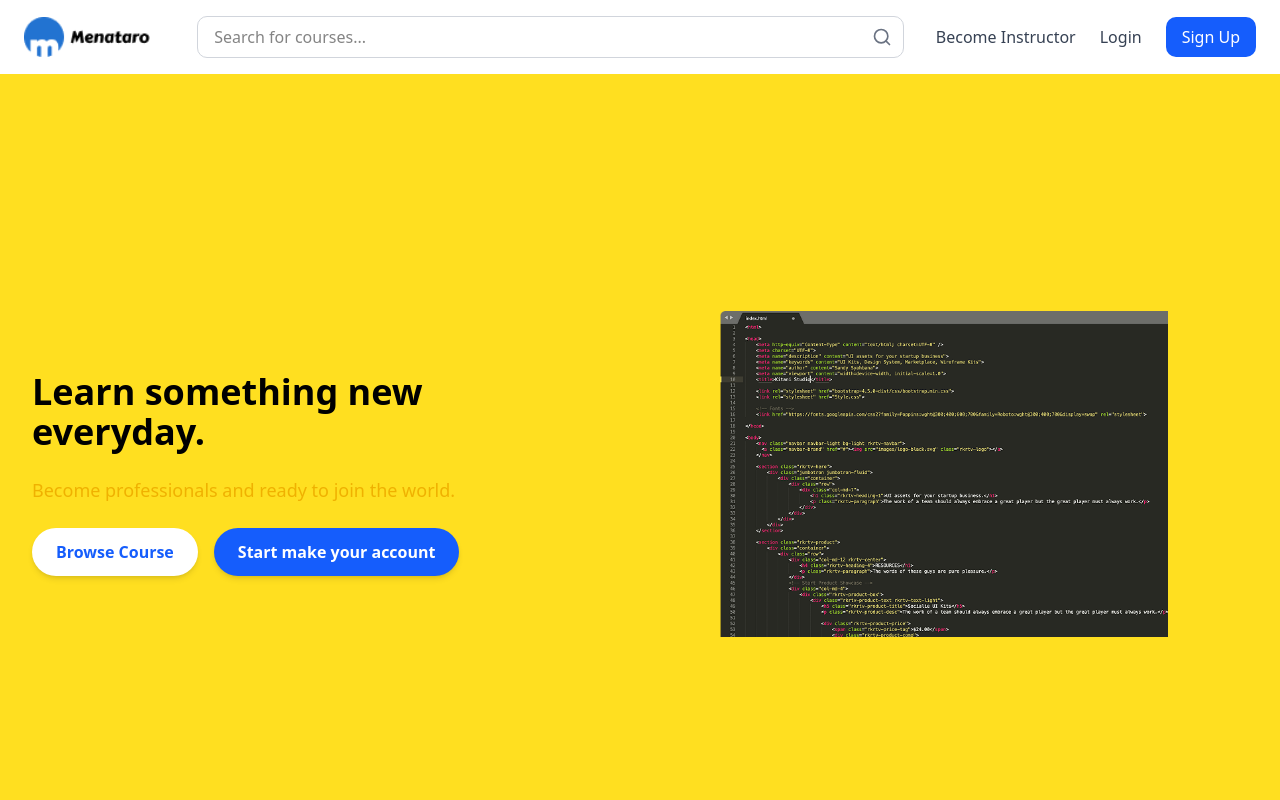
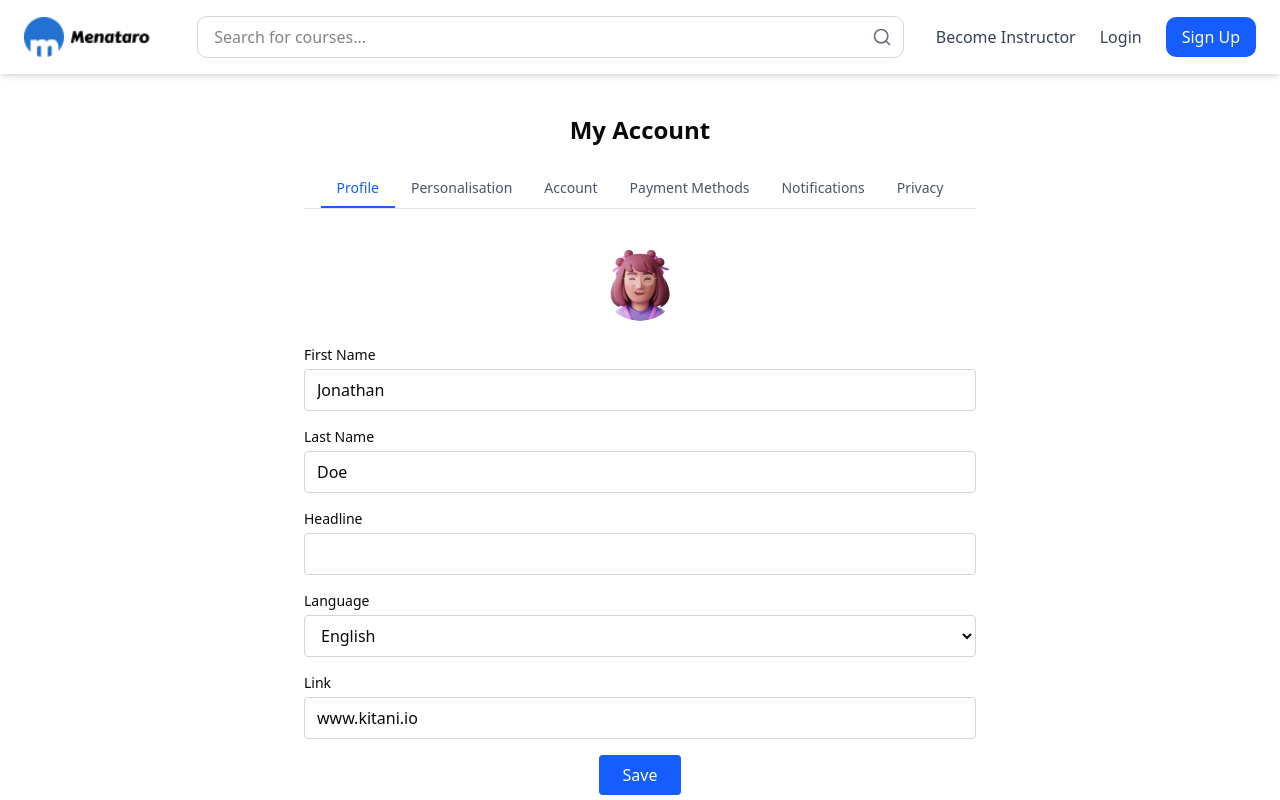
Before and after one commit to SarunMr/Mentaro, a React (Vite) app: page / in a window 1280 px wide. Shown: the top 800 px of the page. Built offline with nearby package versions, Linux system fonts and the light colour scheme.

Commit message:
Profile page setup

```diff
--- a/src/main.jsx
+++ b/src/main.jsx
@@ -2,10 +2,11 @@ import { StrictMode } from "react";
 import { createRoot } from "react-dom/client";
 import "./index.css";
 import Homepage from "./pages/Homepage.jsx";
+import ProfilePage from "./pages/Profilepage.jsx";
 
 
 createRoot(document.getElementById("root")).render(
   <StrictMode>
-    < Homepage/>
+    <ProfilePage/>
   </StrictMode>,
 );
--- /dev/null
+++ b/src/pages/Profilepage.jsx
@@ -0,0 +1,218 @@
+import React, { useState } from 'react';
+import MentaroNavbar from '../components/Mentaronavbar.jsx';
+import MentaroFooter from '../components/Mentarofooter.jsx';
+import girlAvatar from '../assets/images/girl.png';
+
+export default function Profilepage() { // Changed from Homepage to ProfilePage
+  const [formData, setFormData] = useState({
+    firstName: 'Jonathan',
+    lastName: 'Doe',
+    headline: '',
+    language: 'English',
+    link: 'www.kitani.io',
+    profileImage: null,
+  });
+
+  const [errors, setErrors] = useState({}); // Added error state
+  const [activeTab, setActiveTab] = useState('Profile');
+  const [isSubmitting, setIsSubmitting] = useState(false); // Added loading state
+
+  const tabs = ['Profile', 'Personalisation', 'Account', 'Payment Methods', 'Notifications', 'Privacy'];
+
+  const validateForm = () => {
+    const newErrors = {};
+    if (!formData.firstName.trim()) newErrors.firstName = 'First name is required';
+    if (!formData.lastName.trim()) newErrors.lastName = 'Last name is required';
+    if (formData.link && !formData.link.startsWith('http')) {
+      newErrors.link = 'Link must start with http:// or https://';
+    }
+    setErrors(newErrors);
+    return Object.keys(newErrors).length === 0;
+  };
+
+  const handleChange = (e) => {
+    const { name, value } = e.target;
+    setFormData((prev) => ({ ...prev, [name]: value }));
+    // Clear error when user starts typing
+    if (errors[name]) {
+      setErrors((prev) => ({ ...prev, [name]: '' }));
+    }
+  };
+
+  const handleImageUpload = (e) => {
+    const file = e.target.files[0];
+    if (file) {
+      // Validate file type
+      if (!file.type.startsWith('image/')) {
+        alert('Please upload an image file');
+        return;
+      }
+      // Validate file size (max 5MB)
+      if (file.size > 5 * 1024 * 1024) {
+        alert('File size should be less than 5MB');
+        return;
+      }
+      const imageUrl = URL.createObjectURL(file);
+      setFormData((prev) => ({ ...prev, profileImage: imageUrl }));
+    }
+  };
+
+  const handleSubmit = async (e) => {
+    e.preventDefault();
+    if (!validateForm()) return;
+
+    setIsSubmitting(true);
+    try {
+      // TODO: Replace with actual API call
+      // const response = await api.updateProfile(formData);
+      console.log('Saved data:', formData);
+      alert('Profile updated successfully!');
+    } catch (error) {
+      console.error('Error updating profile:', error);
+      alert('Failed to update profile. Please try again.');
+    } finally {
+      setIsSubmitting(false);
+    }
+  };
+
+  return (
+    <div className="min-h-screen flex flex-col justify-between">
+      <MentaroNavbar />
+
+      <main className="flex-grow flex flex-col items-center px-4 py-10">
+        <div className="w-full max-w-2xl">
+          <h2 className="text-2xl font-semibold text-center mb-6">My Account</h2>
+
+          <div className="flex justify-center border-b mb-8 overflow-x-auto">
+            {tabs.map((tab) => (
+              <button
+                key={tab}
+                onClick={() => setActiveTab(tab)}
+                className={`px-4 py-2 text-sm font-medium border-b-2 whitespace-nowrap ${
+                  activeTab === tab
+                    ? 'border-blue-600 text-blue-600'
+                    : 'border-transparent text-gray-600 hover:text-black'
+                }`}
+              >
+                {tab}
+              </button>
+            ))}
+          </div>
+
+          {activeTab === 'Profile' && (
+            <div>
+              <div className="flex justify-center mb-6">
+                <label className="cursor-pointer relative group">
+                  <img
+                    src={formData.profileImage || girlAvatar}
+                    alt="Profile"
+                    className="w-20 h-20 rounded-full object-cover"
+                  />
+                  <input
+                    type="file"
+                    className="hidden"
+                    onChange={handleImageUpload}
+                    accept="image/*"
+                  />
+                  <span className="absolute bottom-0 right-0 bg-gray-800 text-white text-xs px-1 py-0.5 rounded-full opacity-0 group-hover:opacity-100 transition-opacity">
+                    ✎
+                  </span>
+                </label>
+              </div>
+
+              <form onSubmit={handleSubmit} className="space-y-4">
+                <div>
+                  <label className="block text-sm font-medium">First Name</label>
+                  <input
+                    type="text"
+                    name="firstName"
+                    value={formData.firstName}
+                    onChange={handleChange}
+                    className={`w-full border rounded px-3 py-2 mt-1 ${
+                      errors.firstName ? 'border-red-500' : 'border-gray-300'
+                    }`}
+                  />
+                  {errors.firstName && (
+                    <p className="text-red-500 text-xs mt-1">{errors.firstName}</p>
+                  )}
+                </div>
+                <div>
+                  <label className="block text-sm font-medium">Last Name</label>
+                  <input
+                    type="text"
+                    name="lastName"
+                    value={formData.lastName}
+                    onChange={handleChange}
+                    className={`w-full border rounded px-3 py-2 mt-1 ${
+                      errors.lastName ? 'border-red-500' : 'border-gray-300'
+                    }`}
+                  />
+                  {errors.lastName && (
+                    <p className="text-red-500 text-xs mt-1">{errors.lastName}</p>
+                  )}
+                </div>
+                <div>
+                  <label className="block text-sm font-medium">Headline</label>
+                  <input
+                    type="text"
+                    name="headline"
+                    value={formData.headline}
+                    onChange={handleChange}
+                    className="w-full border border-gray-300 rounded px-3 py-2 mt-1"
+                  />
+                </div>
+                <div>
+                  <label className="block text-sm font-medium">Language</label>
+                  <select
+                    name="language"
+                    value={formData.language}
+                    onChange={handleChange}
+                    className="w-full border border-gray-300 rounded px-3 py-2 mt-1"
+                  >
+                    <option value="English">English</option>
+                    <option value="Spanish">Spanish</option>
+                    <option value="French">French</option>
+                  </select>
+                </div>
+                <div>
+                  <label className="block text-sm font-medium">Link</label>
+                  <input
+                    type="text"
+                    name="link"
+                    value={formData.link}
+                    onChange={handleChange}
+                    className={`w-full border rounded px-3 py-2 mt-1 ${
+                      errors.link ? 'border-red-500' : 'border-gray-300'
+                    }`}
+                  />
+                  {errors.link && (
+                    <p className="text-red-500 text-xs mt-1">{errors.link}</p>
+                  )}
+                </div>
+                <div className="text-center">
+                  <button
+                    type="submit"
+                    disabled={isSubmitting}
+                    className={`bg-blue-600 text-white px-6 py-2 rounded hover:bg-blue-700 ${
+                      isSubmitting ? 'opacity-50 cursor-not-allowed' : ''
+                    }`}
+                  >
+                    {isSubmitting ? 'Saving...' : 'Save'}
+                  </button>
+                </div>
+              </form>
+            </div>
+          )}
+
+          {activeTab !== 'Profile' && (
+            <div className="text-center text-gray-500 py-10">
+              <p>This is the <strong>{activeTab}</strong> tab content.</p>
+            </div>
+          )}
+        </div>
+      </main>
+
+      <MentaroFooter />
+    </div>
+  );
+}
```
Also changed, not shown: src/assets/images/girl.png (added), 1 other file (tests, documents, lock files or other folders).
